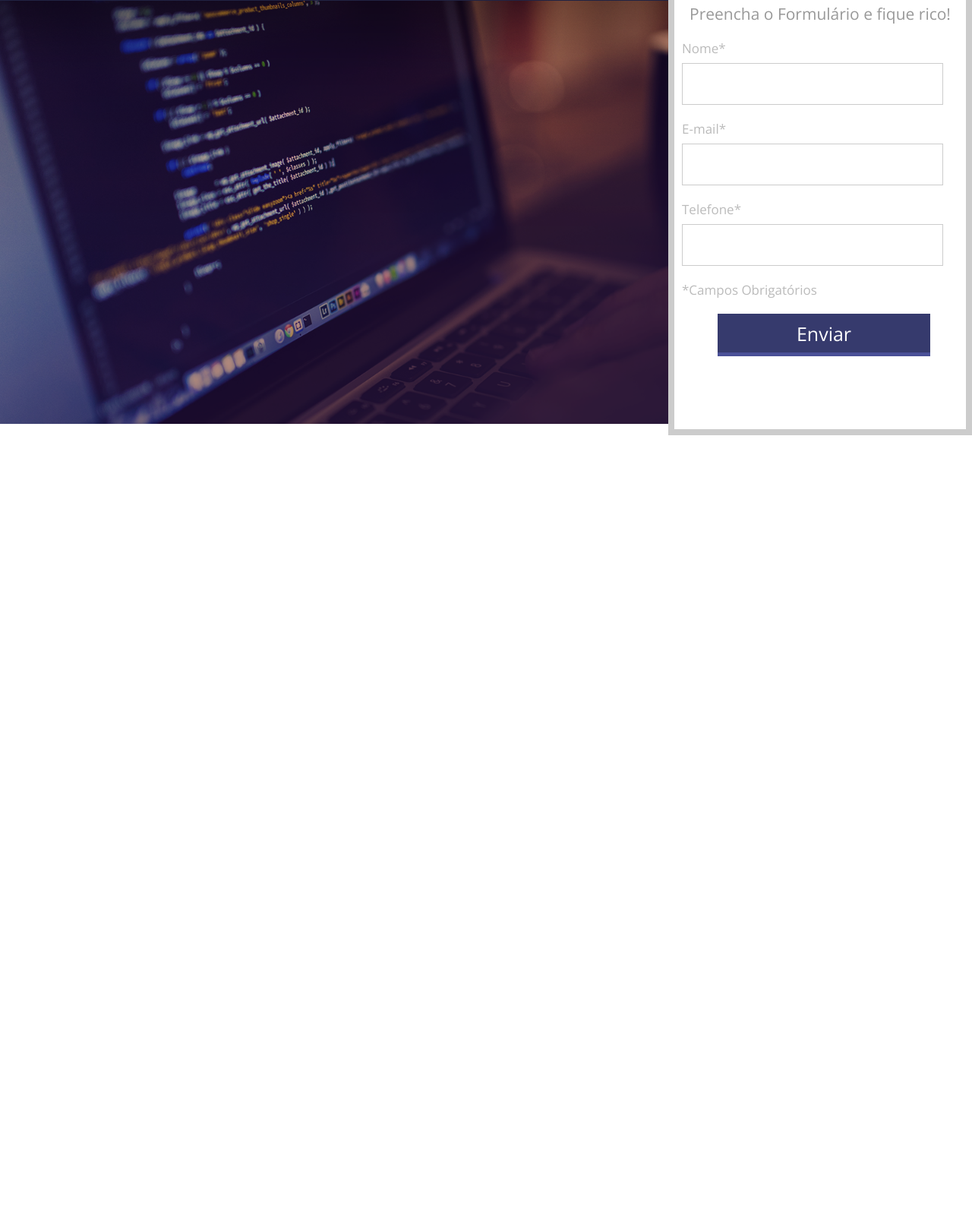
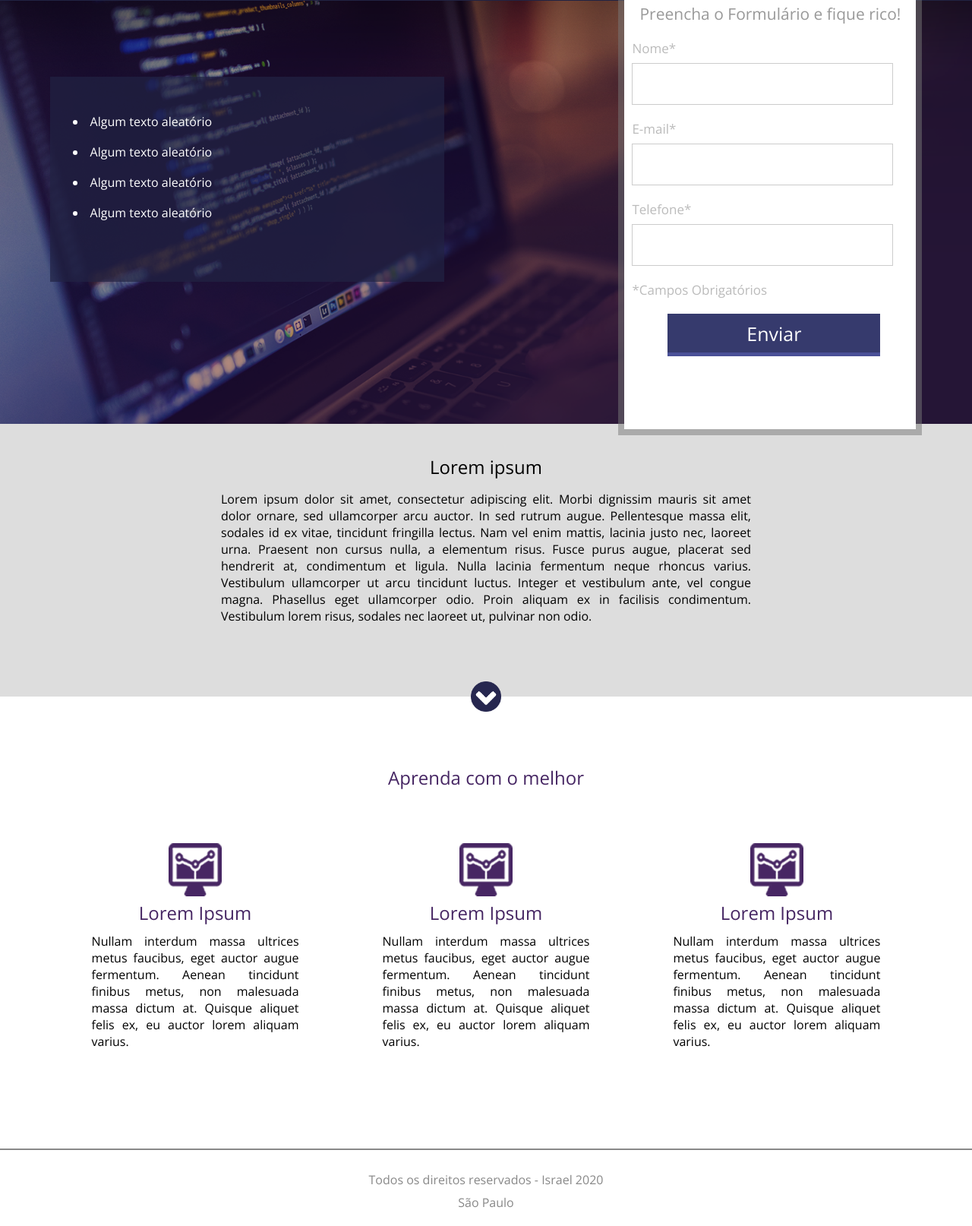
Before and after one commit to IsraelDev1/LandingPage-HTML5-CSS3, a plain HTML site: page index.html in a window 1280 px wide. Shown: the part 89-1703 px from the top of the page at 76% size. Before the commit the page ends 800 px from the top, so only its background shows below. Drawn offline with nearby package versions, Linux system fonts and the light colour scheme.

Commit message:
Finished project

```diff
--- a/css/style.css
+++ b/css/style.css
@@ -9,22 +9,33 @@ html, body{
 	width: 100%;
 }
 
+.clear{
+	clear: both;
+}
+
 .center{
-	width: 1280px;
+	width: 1200px;
 	margin: 0 auto;
+	padding: 0 2%;
 }
 
 .header{
+	min-width: 1200px;
 	width: 100%;
 	height: 90px;
 	background-color: #212343;
 }
 
 .header img{
-	margin: 30px;
+	width: 120px;
+	height: 60px;
+	margin-top: 14px;
+	margin-left: 30px;
+	margin-bottom: 20px;
 }
 
 .container-banner{
+	min-width: 1200px;
 	width: 100%;
 	height: 557px;
 	background-image: url('../images/header_bg.png');
@@ -43,8 +54,9 @@ html, body{
 	float: right;
 	position: relative;
 	top: -15px;
-	border: 8px solid #ccc;
+	border: 8px solid rgba(120, 120, 120, 0.5);
 	background-color: white;
+	background-clip: padding-box;
 }
 
 .form h2{
@@ -101,3 +113,96 @@ form input[type=submit]{
 .form input[type=submit]:hover{
 	background-color: #323665;
 }
+
+.container-list{
+	padding: 30px;
+	margin-top: 100px;
+	float: left;
+	width: 519px;
+	height: 270px;
+	background-color: rgba(33, 35, 67, 0.7);
+}
+
+.container-list ul{
+	list-style-position: inside;
+}
+
+.container-list ul li{
+	margin-top: 18px;
+	color: white;
+}
+
+.container-2{
+	min-width: 1200px;
+	padding: 40px 0;
+	background-color: #dddddd;
+	text-align: center;
+}
+
+.container-2 h2{
+	font-weight: normal;
+}
+
+.container-2 p{
+	width: 698px;
+	display: inline-block;
+	text-align: justify;
+	margin: 15px 0;
+}
+
+.arrow{
+	position: relative;
+	top: 60px;
+	left: 50%;
+	margin-left: -20px;
+	width: 40px;
+	height: 40px;
+	background-image: url('../images/arrow.png');
+	background-size: 100% 100%;
+}
+
+.section-1{
+	min-width: 1200px;
+	padding: 90px 0;
+}
+
+.section-1 h2{
+	text-align: center;
+	color: #462663;
+	font-weight: normal;
+}
+
+.container-section{
+	margin-top: 40px;
+}
+
+.container-section{
+	text-align: center;
+}
+
+.container-single{
+	float: left;
+	width: 33.333%;
+	padding: 30px;
+}
+
+.container-single p{
+	display: inline-block;
+	text-align: justify;
+	padding: 10px 25px;
+}
+
+.container-single img{
+	width: 70px;
+}
+
+.footer{
+	border-top: 2px solid #888888;
+	padding: 20px 0;
+	text-align: center;
+	color: #888;
+}
+
+.footer p{
+	margin-top: 8px;
+}
--- a/index.html
+++ b/index.html
@@ -17,6 +17,16 @@
 
 	<div class="container-banner">
 		<div class="center">
+
+			<div class="container-list">
+				<ul>
+					<li>Algum texto aleatório</li>
+					<li>Algum texto aleatório</li>
+					<li>Algum texto aleatório</li>
+					<li>Algum texto aleatório</li>
+				</ul>
+			</div><!-- CONTAINER-LIST -->
+
 			<div class="form">
 				<h2>Preencha o Formulário e fique rico!</h2>
 				<form>
@@ -38,11 +48,65 @@
 					<div class="input-submit-container">
 						<input type="submit" name="acao" value="Enviar">
 					</div> <!-- INPUT-SUBMIT-CONTAINER -->
-
 				</form>
 			</div><!-- FORM -->
 		</div><!-- CENTER -->
 	</div><!-- CONTAINER-BANNER -->
 
+	<div class="container-2">
+		<div class="center">
+			<h2>Lorem ipsum</h2>
+			<p>
+				Lorem ipsum dolor sit amet, consectetur adipiscing elit. Morbi dignissim mauris sit amet dolor ornare, sed ullamcorper arcu auctor. In sed rutrum augue. Pellentesque massa elit, sodales id ex vitae, tincidunt fringilla lectus. Nam vel enim mattis, lacinia justo nec, laoreet urna. Praesent non cursus nulla, a elementum risus. Fusce purus augue, placerat sed hendrerit at, condimentum et ligula. Nulla lacinia fermentum neque rhoncus varius. Vestibulum ullamcorper ut arcu tincidunt luctus. Integer et vestibulum ante, vel congue magna. Phasellus eget ullamcorper odio. Proin aliquam ex in facilisis condimentum. Vestibulum lorem risus, sodales nec laoreet ut, pulvinar non odio.
+			</p>
+		</div><!-- CENTER -->
+
+		<div class="arrow"></div>
+
+	</div><!-- CONTAINER-2 -->
+
+	<div class="section-1">
+		<div class="center">
+
+			<h2>Aprenda com o melhor</h2>
+
+			<div class="container-section">
+				<div class="container-single">
+					<div><img src="./images/icon.png"></div>
+					<div class="text-container-single">
+						<h2>Lorem Ipsum</h2>
+						<p>
+							Nullam interdum massa ultrices metus faucibus, eget auctor augue fermentum. Aenean tincidunt finibus metus, non malesuada massa dictum at. Quisque aliquet felis ex, eu auctor lorem aliquam varius.
+						</p>
+					</div><!-- TEXT-CONTAINER-SINGLE -->
+				</div><!-- CONTAINER-SINGLE -->
+				<div class="container-single">
+					<div><img src="./images/icon.png"></div>
+					<div class="text-container-single">
+						<h2>Lorem Ipsum</h2>
+						<p>
+							Nullam interdum massa ultrices metus faucibus, eget auctor augue fermentum. Aenean tincidunt finibus metus, non malesuada massa dictum at. Quisque aliquet felis ex, eu auctor lorem aliquam varius.
+						</p>
+					</div><!-- TEXT-CONTAINER-SINGLE -->
+				</div><!-- CONTAINER-SINGLE -->
+				<div class="container-single">
+					<div><img src="./images/icon.png"></div>
+					<div class="text-container-single">
+						<h2>Lorem Ipsum</h2>
+						<p>
+							Nullam interdum massa ultrices metus faucibus, eget auctor augue fermentum. Aenean tincidunt finibus metus, non malesuada massa dictum at. Quisque aliquet felis ex, eu auctor lorem aliquam varius.
+						</p>
+					</div><!-- TEXT-CONTAINER-SINGLE -->
+				</div><!-- CONTAINER-SINGLE -->
+				<div class="clear"></div>
+			</div><!-- CONTAINER-SECTION -->
+		</div><!-- CENTER -->
+	</div><!-- SECTION-1 -->
+
+	<div class="footer">
+		<p>Todos os direitos reservados - Israel 2020</p>
+		<p>São Paulo</p>
+	</div><!-- FOOTER -->
+
 </body>
 </html>
```
Also changed, not shown: images/logo.png.
